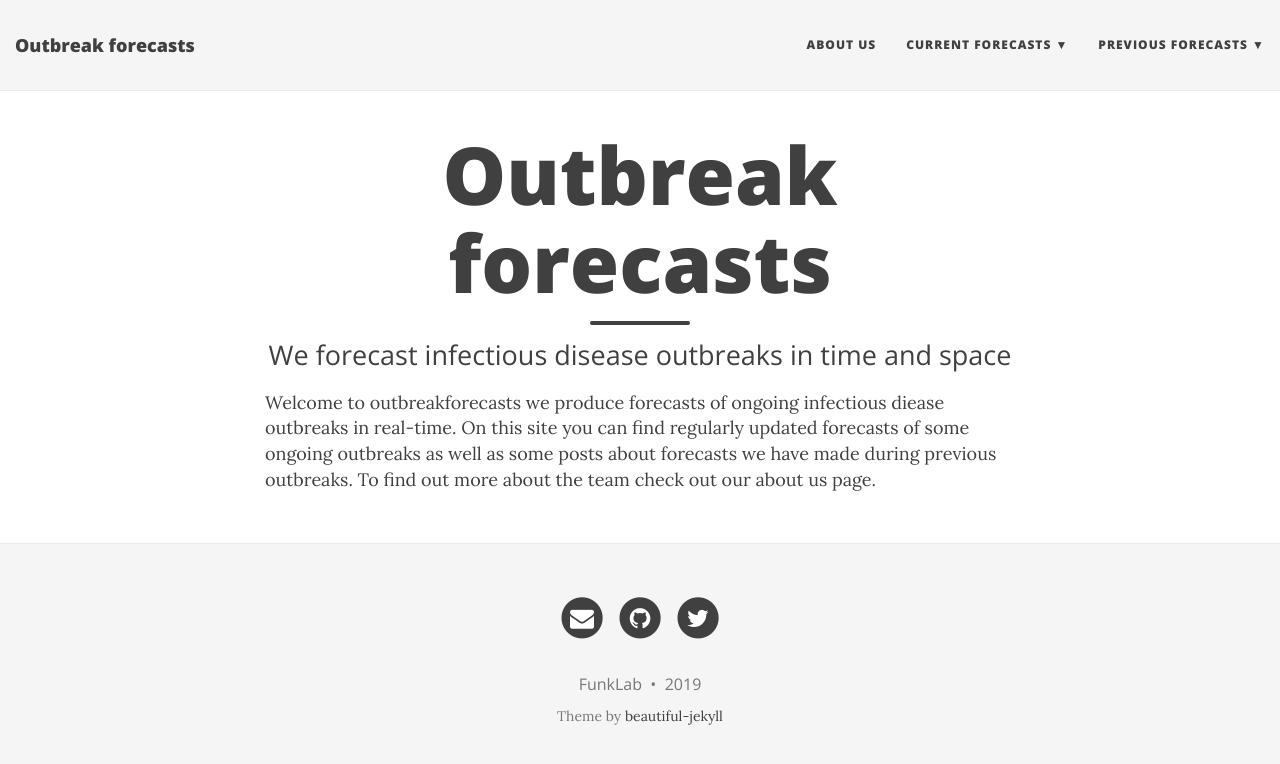
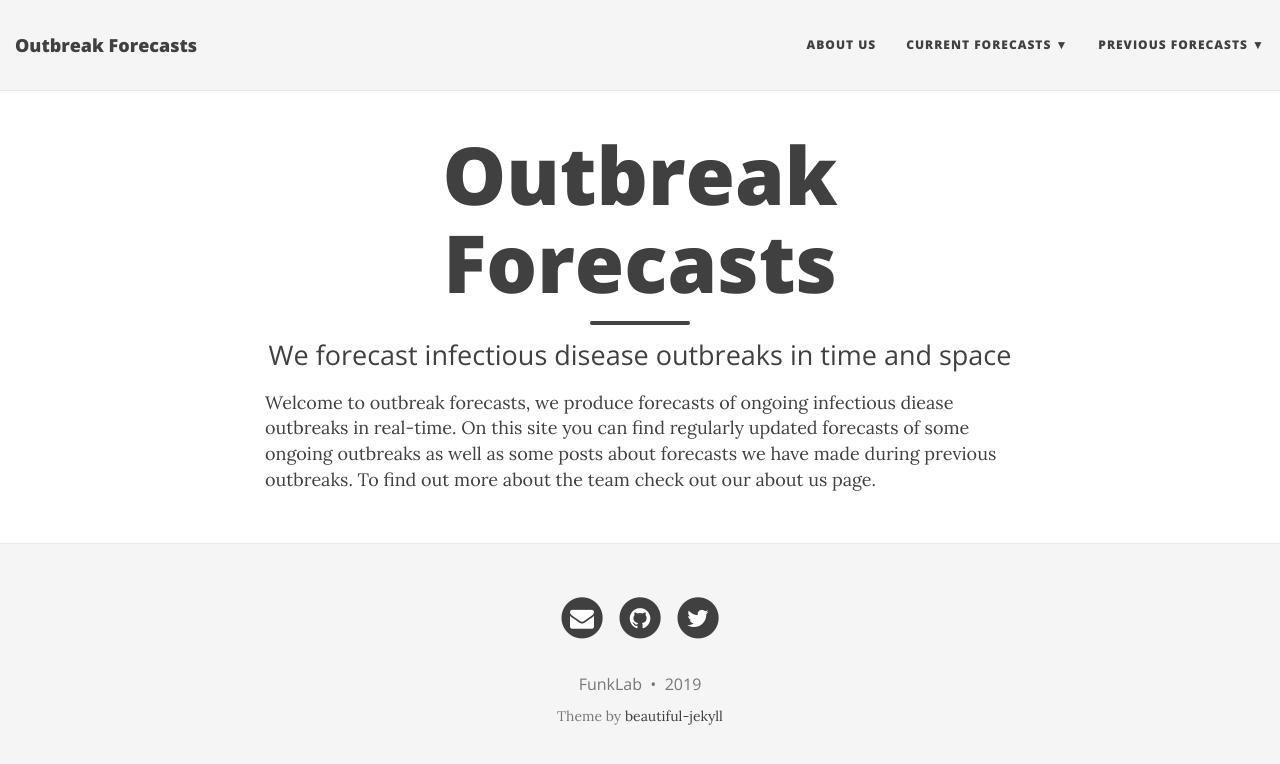
Before and after one commit to epiforecasts/jekyll-epiforecasts-website, a Jekyll site: the page built from index.html, in a window 1280 px wide. Shown: the top 764 px of the page. Built offline with Jekyll 4.4.1, drawn with Linux system fonts in a browser that asks for light colours; nearby versions of some CDN libraries; the list of posts is cut into pages by our own code.

Commit message:
front update

```diff
--- a/_config.yml
+++ b/_config.yml
@@ -1,7 +1,7 @@
 # --- General options --- #
 
 # Name of website
-title: Outbreak forecasts
+title: Outbreak Forecasts
 
 # Short description of your site
 description: We forecast infectious disease outbreaks
--- a/index.html
+++ b/index.html
@@ -1,12 +1,12 @@
 ---
 layout: page
-title: Outbreak forecasts
+title: Outbreak Forecasts
 subtitle: We forecast infectious disease outbreaks in time and space
 use-site-title: true
 ---
 
 
-Welcome to outbreakforecasts we produce forecasts of ongoing infectious diease outbreaks in real-time. On this site you can find regularly updated forecasts of some ongoing outbreaks as well as some posts about forecasts we have made during previous outbreaks. To find out more about the team check out our about us page.
+Welcome to outbreak forecasts, we produce forecasts of ongoing infectious diease outbreaks in real-time. On this site you can find regularly updated forecasts of some ongoing outbreaks as well as some posts about forecasts we have made during previous outbreaks. To find out more about the team check out our about us page.
 
 {% if paginator.total_pages > 1 %}
 <ul class="pager main-pager">
```
